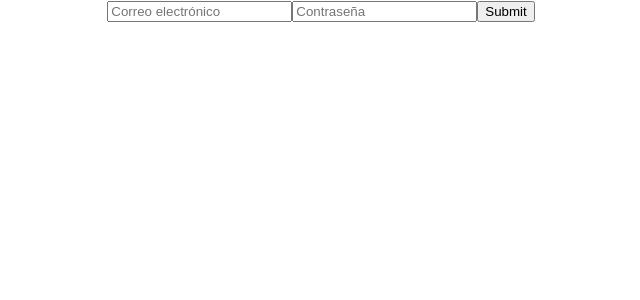
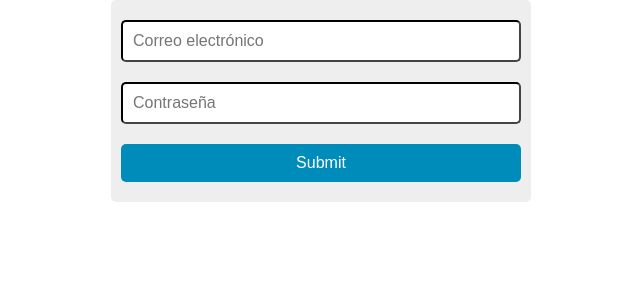
Before and after one commit to nosoyeseoscar/FormaBulmaEjemplo, a React (Create React App) app: page / in a window 1280 px wide. Shown: the top 300 px of the page, without its empty margins (319-959 px from the left). Built offline with nearby package versions, Linux system fonts and the light colour scheme.

Commit message:
agregamos un poco de css

```diff
--- a/src/App.css
+++ b/src/App.css
@@ -1,38 +1,27 @@
-.App {
-  text-align: center;
+.container-form{
+  width: 400px;
+  margin:0 auto;
+  border-radius: 5px;
+  background-color: rgba(200,200,200,30%);
+  padding: 10px;
 }
 
-.App-logo {
-  height: 40vmin;
-  pointer-events: none;
+input {
+  width:100%;
+  font-size: 16px;
+  margin: 10px 0px;
+  border-radius: 5px;
 }
 
-@media (prefers-reduced-motion: no-preference) {
-  .App-logo {
-    animation: App-logo-spin infinite 20s linear;
-  }
+.input-style {
+  padding: 10px;
+  box-sizing:border-box;/*Para evitar que los inputs se pasen de tamaño*/
+  border-color: #444;
 }
 
-.App-header {
-  background-color: #282c34;
-  min-height: 100vh;
-  display: flex;
-  flex-direction: column;
-  align-items: center;
-  justify-content: center;
-  font-size: calc(10px + 2vmin);
-  color: white;
+.btn-submit {
+  background-color: #008CBA;
+  color:white;
+  border: none;
+  padding: 10px 20px;
 }
-
-.App-link {
-  color: #61dafb;
-}
-
-@keyframes App-logo-spin {
-  from {
-    transform: rotate(0deg);
-  }
-  to {
-    transform: rotate(360deg);
-  }
-}
--- a/src/App.js
+++ b/src/App.js
@@ -6,7 +6,9 @@ import './App.css';
 function App() {
   return (
     <div className="App">
-      <Login></Login>
+      <div className="container-form">
+        <Login></Login>
+      </div>
     </div>
   );
 }
--- a/src/components/loginForm.js
+++ b/src/components/loginForm.js
@@ -2,6 +2,7 @@
 import React from 'react'
 /* importamos Hook useForm de RHF */
 import {useForm} from "react-hook-form"
+
 
 function Login() {
     const {register, handleSubmit, errors} = useForm()
@@ -16,9 +17,10 @@ function Login() {
 
     }
     return (
-        <form onSubmit={handleSubmit(onSubmit)}>
+        <form onSubmit={handleSubmit(onSubmit)} >
             {/* <label htmlFor="login">Login</label> */}
             <input
+                className="input-style"
                 name="email"
                 type="text"
                 placeholder="Correo electrónico"
@@ -26,13 +28,14 @@ function Login() {
             />
             {errors.email && <p>{errors.email.message}</p>}
             <input
+                className="input-style"
                 name="password"
                 type="password"
                 placeholder="Contraseña"
                 ref={register({required:"Contraseña obligatoria", minLength:{value:3, message:"contraseña demasiado corta"}})}
             />
             {errors.password && <p>{errors.password.message}</p>}
-            <input type="submit"/>
+            <input type="submit" className="btn-submit"/>
 
         </form>
     )
```
